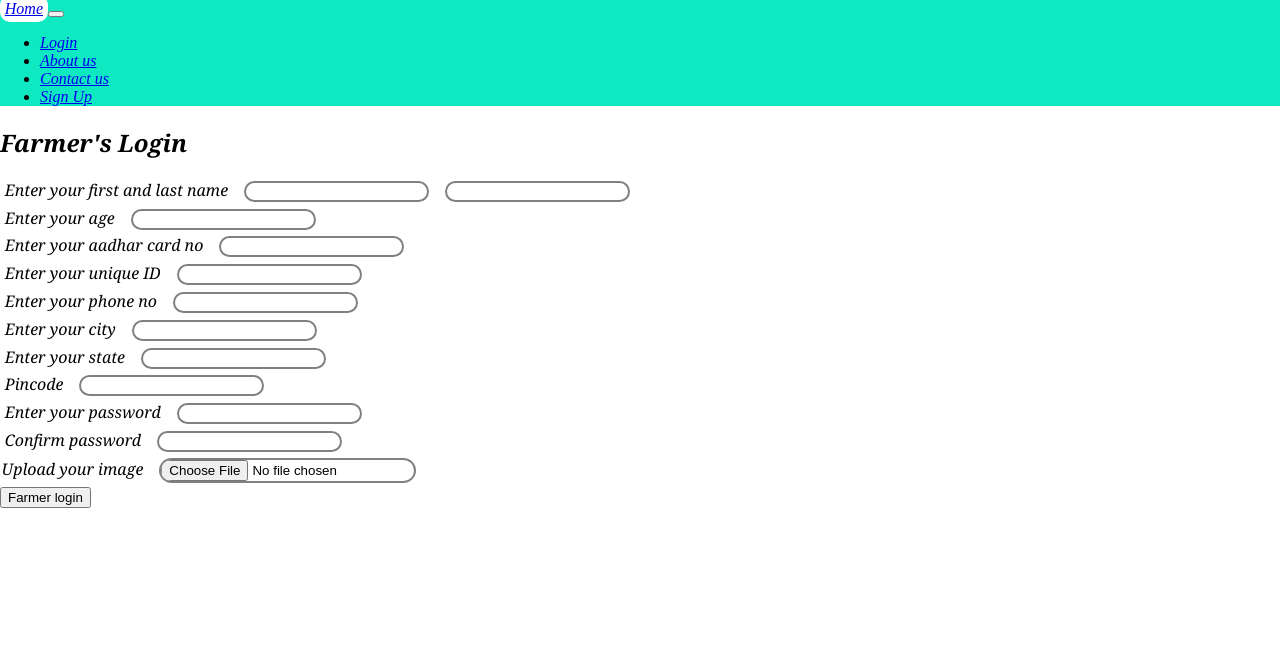
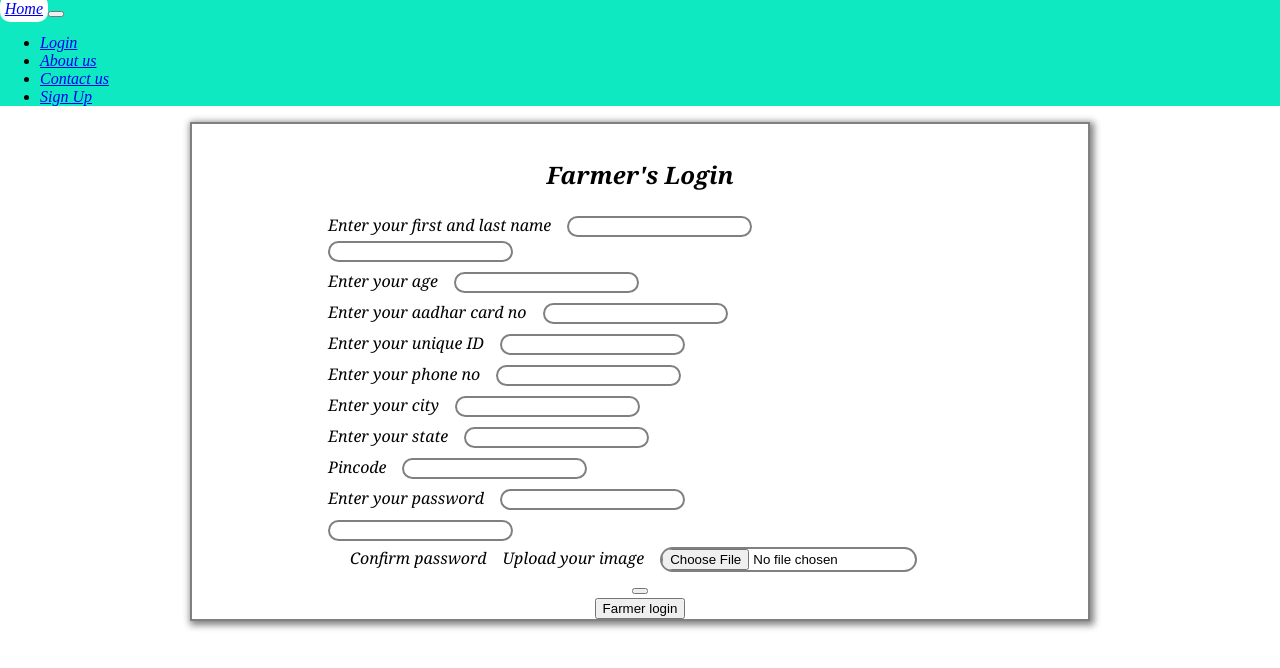
Before and after one commit to parthSoni4/DBMSProject, a React (Create React App) app in the folder client/my-app/: page / in a window 1280 px wide. Shown: the top 668 px of the page. Built offline with nearby package versions, Linux system fonts and the light colour scheme; the HTML template or start-up script is replaced by a standard one.

Commit message:
three server

```diff
--- a/client/my-app/src/Components/Form.css
+++ b/client/my-app/src/Components/Form.css
@@ -1,4 +1,4 @@
-form {
+form,main {
     /* border: 2px solid yellow; */
     margin: auto;
     box-shadow: 2px 2px 7px 2px grey;
@@ -8,7 +8,7 @@ form {
 input {
     margin: 0.5rem;
 }
-form:hover {
+main:hover {
     box-shadow: 2px 2px 14px 3px grey;
 
 }
@@ -29,10 +29,11 @@ input#formFile.form-control {
     width: 70%;
     margin: 0.2rem;
 }
-form {
+form , main{
     border: 2px solid grey;
     width: 70%;
     display: flex;
+    margin: auto;
     flex-direction: column;
     justify-content: center;
     align-items: center;
--- a/client/my-app/src/Components/Form.js
+++ b/client/my-app/src/Components/Form.js
@@ -7,7 +7,12 @@ export default function Form() {
   const[lname,ChangelName]=useState("");
   const[age,ChangeAge]=useState("");
   const[aadhar_no,changeAadhar_no]=useState("");
-  const[profile,changeProfile]=useState("");
+  const[unique_id, changeUnique_id]=useState("");
+  const[phone_no, changePhone_no]=useState("");
+  const[city, changeCity]=useState("");
+  const[state,changeState]=useState("");
+  const[password, changePassword]=useState("");
+  const[pincode,changePincode]=useState("");
 
   const farmer_login=()=>{
     console.log("function called")
@@ -17,7 +22,7 @@ export default function Form() {
       lname: lname,
       aadhar_no: aadhar_no,
       age: age,
-      profile: profile,
+
 
     }).then((response)=>{
       console.log(response);
@@ -25,7 +30,8 @@ export default function Form() {
   };
   return (
     <>
-      {/* <form action="farmer_login" method="POST"> */}
+    <main>
+
         <h2 className="my-3">Farmer's Login</h2>
         <div className="input-group">
           {/* <span className="input-group-text">First and last name</span>
@@ -46,35 +52,39 @@ export default function Form() {
         </div>
         <div className="input-group">
           <label htmlFor="" className="form-label">Enter your unique ID</label>
-          <input type="text" className="form-control"/>
+          <input type="text" className="form-control" onChange={(e)=>{changeUnique_id(e.target.value);}}/>
+      {/* <form action="farmer_login" method="POST"> */}
         </div>
         <div className="input-group">
           <label htmlFor="" className="form-label">Enter your phone no</label>
-          <input type="text" className="form-control" />
+          <input type="text" className="form-control"onChange={(e)=>{changePhone_no(e.target.value);}} />
         </div>
         <div className="input-group">
-          <label htmlFor="" className="form-label">Enter your city</label>
-          <input type="text" className="form-control" />
+        <label htmlFor="" className="form-label">Enter your city</label>
+          <input type="text" className="form-control" onChange={(e)=>{changeCity(e.target.value);}}/>
         </div>
         <div className="input-group">
           <label htmlFor="" className="form-label">Enter your state</label>
-          <input type="text" className="form-control" />
+          <input type="text" className="form-control" onChange={(e)=>{changeState(e.target.value);}}/>
         </div>
         <div className="input-group">
           <label htmlFor="" className="form-label">Pincode</label>
-          <input type="text" className="form-control" />
+          <input type="text" className="form-control" onChange={(e)=>{changePincode(e.target.value);}}/>
         </div>
         <div className="input-group">
           <label htmlFor="" className="form-label">Enter your password</label>
-          <input type="text" className="form-control" />
+          <input type="text" className="form-control" onChange={(e)=>{changePassword(e.target.value);}}/>
         </div>
         <div className="input-group">
-          <label htmlFor="" className="form-label">Confirm password</label>
           <input type="text" className="form-control" />
         </div>
         <div className="mb-3">
+          <label htmlFor="" className="form-label">Confirm password</label>
          <label htmlFor="formFile" className="form-label">Upload your image</label>
-         <input className="form-control" type="file" id="formFile" onChange={(e)=>{changeProfile(e.target.value);}}/>
+         <input className="form-control" type="file" id="formFile" onChange={(e)=>{this.handleFile(e)}}/>
+        </div>
+        <div>
+          <button onClick={(e)=>this.handleUpload(e)}></button>
         </div>
         <div className="mb-3" >
            <button onClick={farmer_login}>Farmer login</button>
@@ -82,6 +92,7 @@ export default function Form() {
 
 
       {/* </form> */}
+    </main>
 
 
     </>
```
